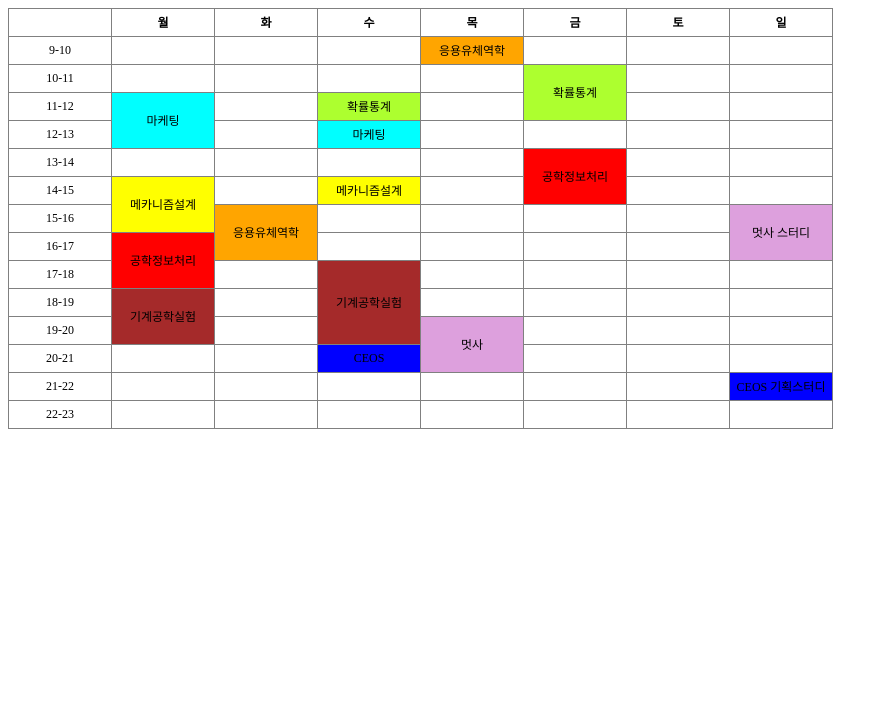
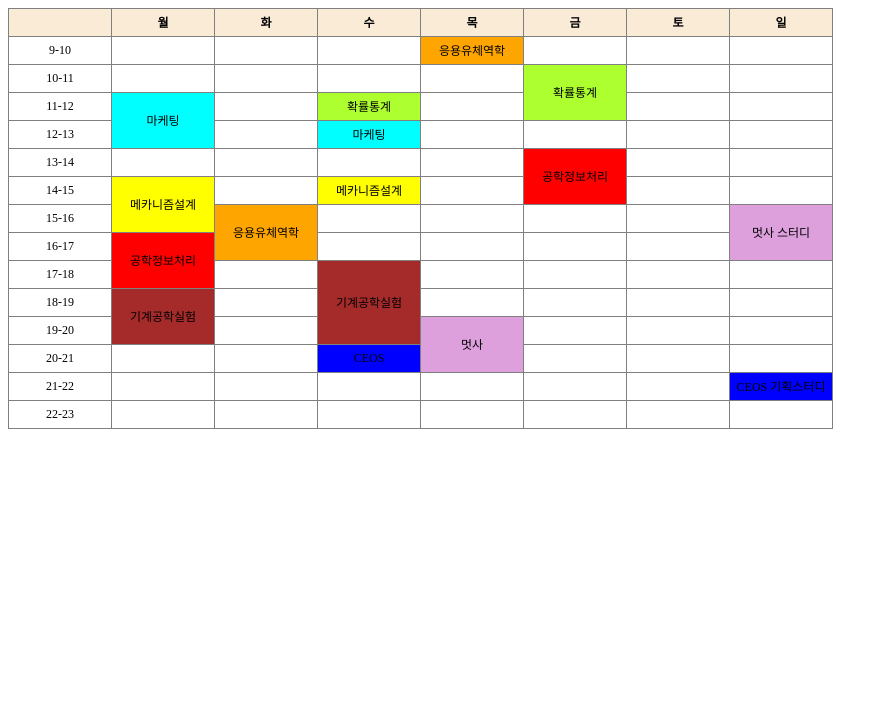
Before and after one commit to doullll/doullll.github.io, a plain HTML site: page timetable.html in a window 1280 px wide. Shown: the part 81-800 px from the top of the page, without its empty margins (0-888 px from the left). Drawn offline with Linux system fonts and the light colour scheme.

Commit message:
[03.28]시간표 헤드색 추가

```diff
--- a/timetable.html
+++ b/timetable.html
@@ -12,15 +12,15 @@
             text-align: center;
             font-size: 12px;
         }
-        th, td, tr{
+        th, td{
             border: 1px solid gray;
-        }
-        th {
             width: 100px;
-        }
-        td, th {
             height: 25px;
         }
+        thead {
+            background-color: antiquewhite;
+        }
+
         .응용유체역학 {
             background-color: orange;
         }
```
